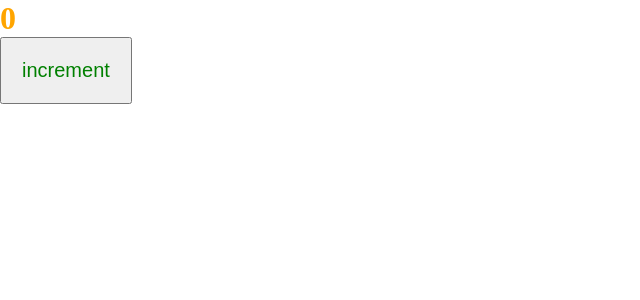
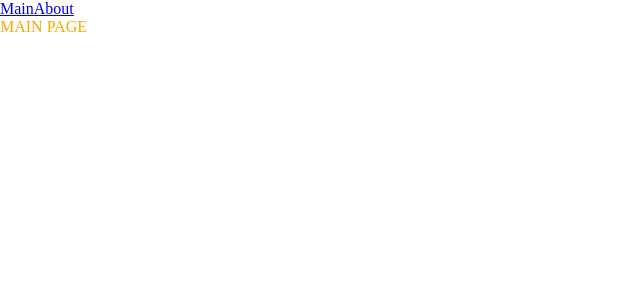
Before and after one commit to tusvel/public_frontend, a React app: page / in a window 1280 px wide. Shown: the top 300 px of the page, without its empty margins (0-640 px from the left). Built offline with nearby package versions, Linux system fonts and the light colour scheme.

Commit message:
2.6 Роутинг. Code splitting. Lazy Suspence

```diff
--- a/package.json
+++ b/package.json
@@ -30,7 +30,9 @@
   "dependencies": {
     "@types/react": "^18.2.15",
     "@types/react-dom": "^18.2.7",
+    "@types/react-router-dom": "^5.3.3",
     "react": "^18.2.0",
-    "react-dom": "^18.2.0"
+    "react-dom": "^18.2.0",
+    "react-router-dom": "^6.14.1"
   }
 }
--- a/src/App.tsx
+++ b/src/App.tsx
@@ -1,11 +1,20 @@
-import React from 'react';
-import {Counter} from "./components/Counter";
+import React, {Suspense} from 'react';
 import './index.scss'
+import {Link, Route, Routes} from "react-router-dom";
+import {AboutPageAsync} from "./pages/AboutPage/AboutPage.async";
+import {MainPageAsync} from "./pages/MainPage/MainPage.async";
 
 const App = () => {
 	return (
 		<div className="app">
-			<Counter/>
+			<Link to={'/'}>Main</Link>
+			<Link to={'/about'}>About</Link>
+			<Suspense fallback={"...Loading"}>
+				<Routes>
+					<Route path="/" element={<MainPageAsync/>}/>
+					<Route path="/about" element={<AboutPageAsync/>}/>
+				</Routes>
+			</Suspense>
 		</div>
 	);
 };
--- a/src/index.tsx
+++ b/src/index.tsx
@@ -1,5 +1,10 @@
 import { createRoot } from 'react-dom/client';
 import App from "./App";
+import {BrowserRouter} from "react-router-dom";
 
 const root = createRoot(document.getElementById('app'));
-root.render(<App />);
+root.render(
+	<BrowserRouter>
+		<App />
+	</BrowserRouter>
+);
--- /dev/null
+++ b/src/pages/AboutPage/AboutPage.async.tsx
@@ -0,0 +1,3 @@
+import {lazy} from "react";
+
+export const AboutPageAsync = lazy(() => import('./AboutPage'));
--- /dev/null
+++ b/src/pages/AboutPage/AboutPage.tsx
@@ -0,0 +1,11 @@
+import React from 'react';
+
+const AboutPage = () => {
+	return (
+		<div>
+			ABOUT PAGE
+		</div>
+	);
+};
+
+export default AboutPage;
--- /dev/null
+++ b/src/pages/MainPage/MainPage.async.tsx
@@ -0,0 +1,3 @@
+import {lazy} from "react";
+
+export const MainPageAsync = lazy(() => import('./MainPage'));
--- /dev/null
+++ b/src/pages/MainPage/MainPage.tsx
@@ -0,0 +1,11 @@
+import React from 'react';
+
+const MainPage = () => {
+	return (
+		<div>
+			MAIN PAGE
+		</div>
+	);
+};
+
+export default MainPage;
```
Also changed, not shown: webpack.config.ts (line endings or trailing spaces), 2 other files (tests, documents, lock files or other folders).
